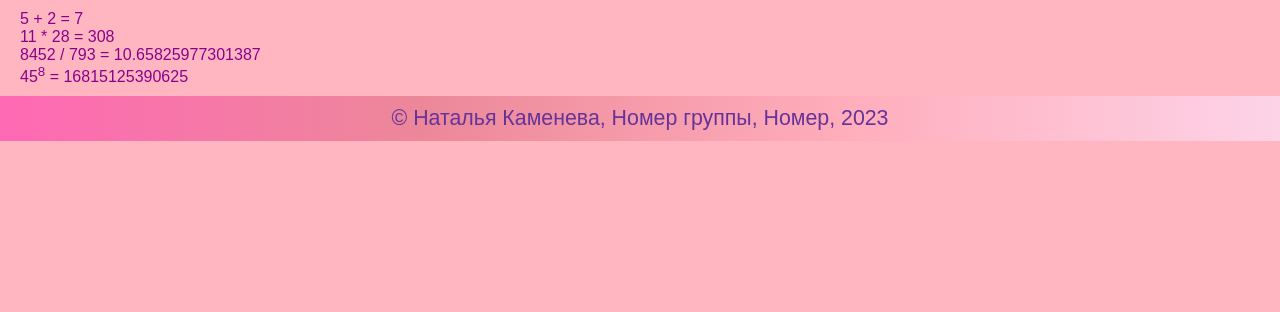
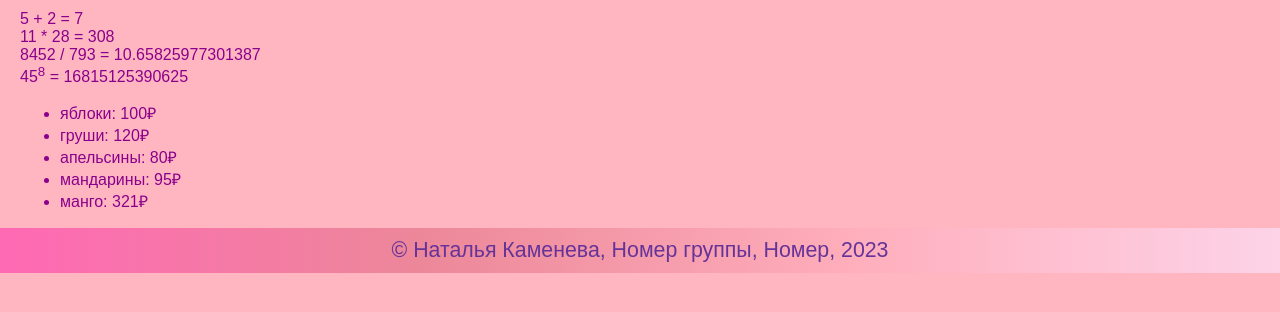
Before and after one commit to Kamenevan/web-programming-labs-2, a Flask app: page /lab2/example in a window 1280 px wide. Shown: the part 51-363 px from the top of the page. Run offline with Flask 3, Linux system fonts and the light colour scheme.

Commit message:
Цикл в шаблоне

```diff
--- a/app.py
+++ b/app.py
@@ -40,7 +40,14 @@ def example():
     group = 'ФБИ-13'
     course = '3'
     lab_name= '2'
-    return render_template('example.html', name=name, group=group, course=course, lab_name=lab_name)
+    fruits = [
+        {'name':'яблоки', 'price': 100},
+        {'name':'груши', 'price': 120},
+        {'name':'апельсины', 'price': 80},
+        {'name':'мандарины', 'price': 95},
+        {'name':'манго', 'price': 321},
+        ]
+    return render_template('example.html', name=name, group=group, course=course, lab_name=lab_name, fruits=fruits)
 
 @app.route("/lab1")
 def lab1():
--- a/templates/example.html
+++ b/templates/example.html
@@ -16,6 +16,11 @@
         11 * 28 = {{ 11 * 28}}<br>
         8452 / 793 = {{ 8452 / 793}}<br>
         45<sup>8</sup> = {{ 45**8 }}<br>
+        <ul>
+            {% for f in fruits %}
+            <li>{{ f.name }}: {{f.price}}&#x20bd;</li>
+            {% endfor %}
+        </ul>
     </main>
 
     <footer>
```
